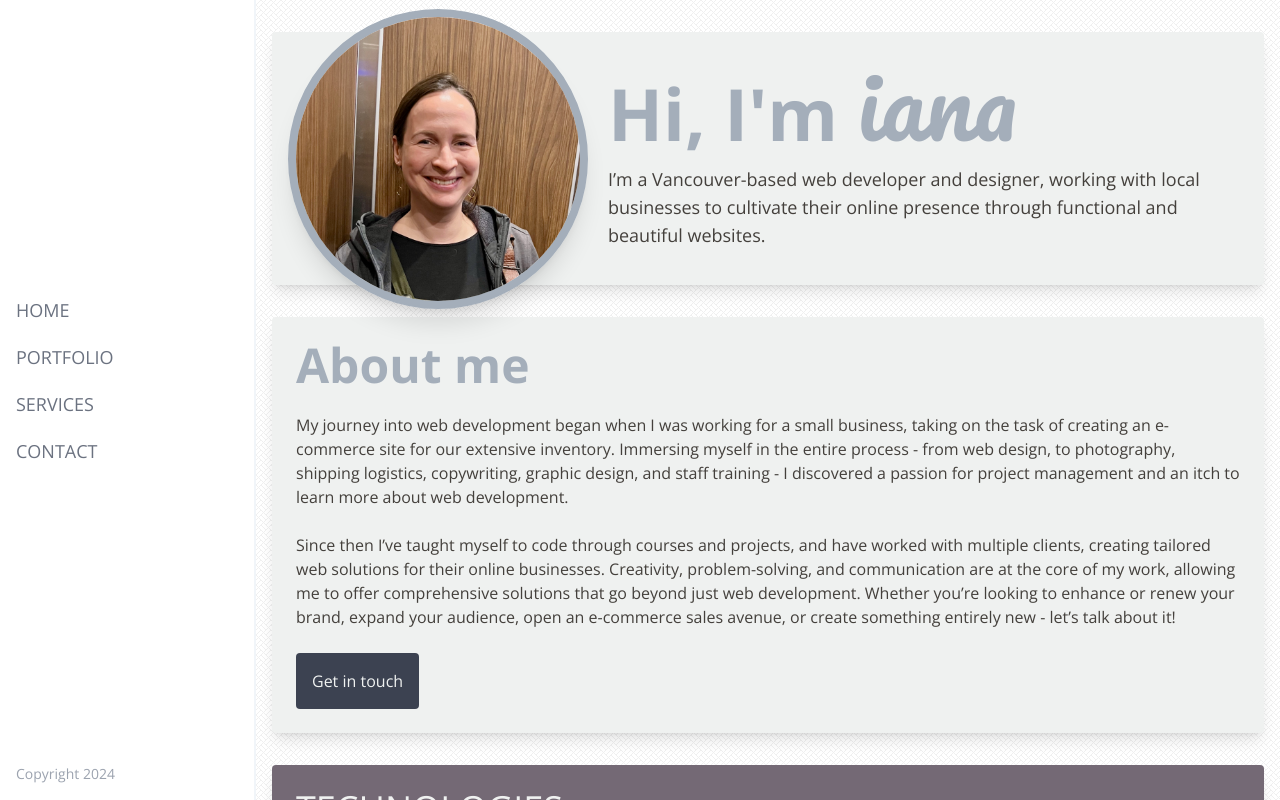
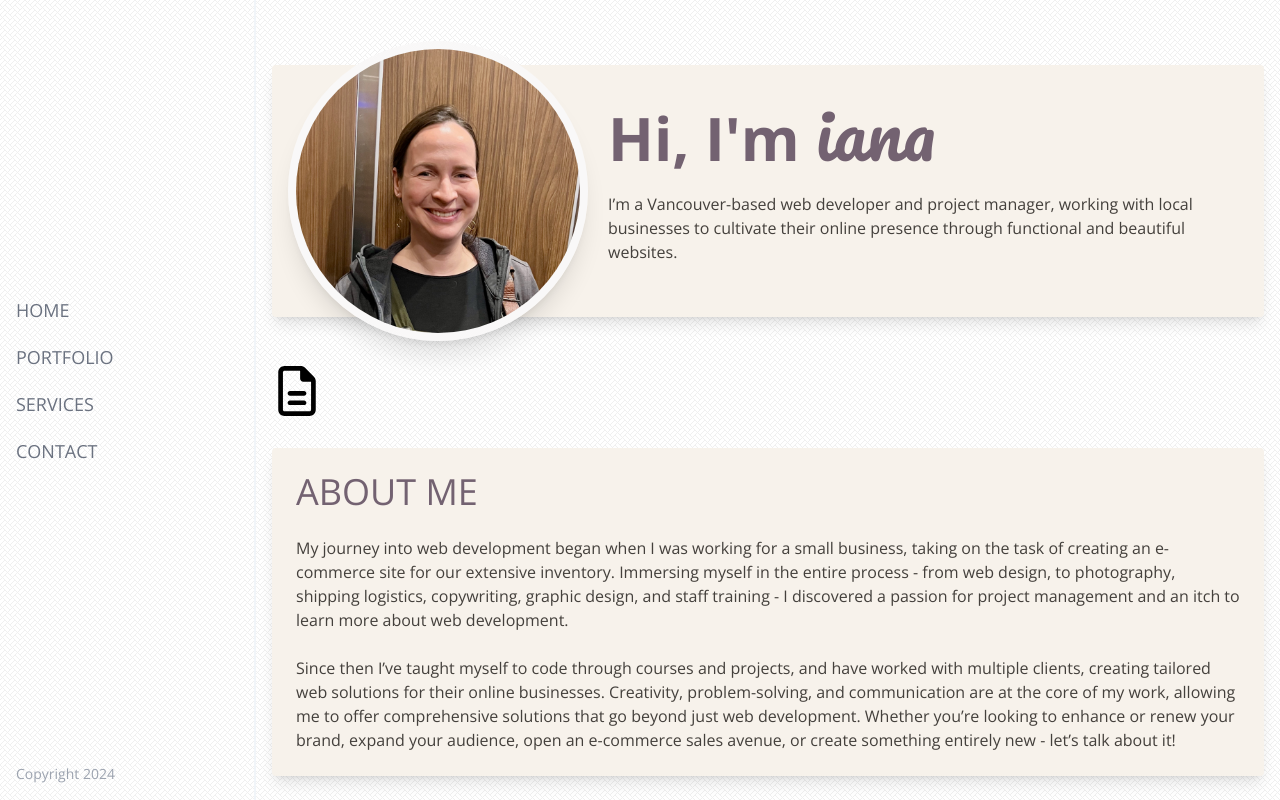
Before and after one commit to ianam/portfolio, a Next.js app: page /home in a window 1280 px wide. Shown: the top 800 px of the page. Built offline with nearby package versions, Linux system fonts and the light colour scheme.

Commit message:
Change colors & add CV svg

```diff
--- a/pages/home.js
+++ b/pages/home.js
@@ -2,26 +2,30 @@ import Header from '../components/Header';
 
 const Home = () => {
     return (
-        <div className="flex">
+        <div className="flex bg-custom">
             <Header />
-            <div className="p-4 w-screen bg-custom pt-8">
-                <section className="flex flex-row items-center bg-[#EFF1F0] rounded shadow-lg">
-                    <img className="rounded-full shadow-xl border-8 border-[#A4AEBA] -my-6 ml-4" src="/images/IMG_4199.jpeg" width="300" height="300" />
+            <div className="p-4 max-w-screen-lg mx-auto">
+                <div className="h-[350px] flex items-center">
+                <section className="flex flex-row items-center bg-[#f7f2eb] rounded shadow-lg">
+                    <img className="rounded-full shadow-xl border-8 border-[#f9f8f8] -my-6 ml-4" src="/images/IMG_4199.jpeg" width="300" height="300" />
                     <div className="p-5">
-                        <h1 className="text-7xl font-bold text-[#A4AEBA]">Hi, I'm <span className="text-8xl font-thin cursive">iana</span></h1>
-                        <p className="text-lg text-stone-700 py-4">I’m a Vancouver-based web developer and designer, working with local businesses to cultivate their online presence through functional and beautiful websites.
-                    </p>
+                        <h1 className="text-6xl font-bold text-[#736271]">Hi, I'm <span className="text-7xl font-thin cursive">iana</span></h1>
+                        <p className="text-stone-700 py-6">I’m a Vancouver-based web developer and project manager, working with local businesses to cultivate their online presence through functional and beautiful websites.
+                        </p>
                     </div>
                 </section>
-                <section className="bg-[#EFF1F0] rounded shadow-lg mt-8">
-                    <h2 className="text-5xl font-bold px-6 pt-6 text-[#A4AEBA]">About me</h2>
+                </div>
+                <section className="flex flex-row items-center">
+                <svg className="w-[50px] h-[50px]" xmlns="http://www.w3.org/2000/svg" viewBox="0 0 384 512"><path d="M64 464c-8.8 0-16-7.2-16-16V64c0-8.8 7.2-16 16-16H224v80c0 17.7 14.3 32 32 32h80V448c0 8.8-7.2 16-16 16H64zM64 0C28.7 0 0 28.7 0 64V448c0 35.3 28.7 64 64 64H320c35.3 0 64-28.7 64-64V154.5c0-17-6.7-33.3-18.7-45.3L274.7 18.7C262.7 6.7 246.5 0 229.5 0H64zm56 256c-13.3 0-24 10.7-24 24s10.7 24 24 24H264c13.3 0 24-10.7 24-24s-10.7-24-24-24H120zm0 96c-13.3 0-24 10.7-24 24s10.7 24 24 24H264c13.3 0 24-10.7 24-24s-10.7-24-24-24H120z"/></svg>
+                </section>
+                <section className="bg-[#f7f2eb] rounded shadow-lg mt-8">
+                    <h2 className="text-4xl font-light uppercase px-6 pt-6 text-[#736271]">About me</h2>
                     <p className="text-stone-700 p-6">My journey into web development began when I was working for a small business, taking on the task of creating an e-commerce site for our extensive inventory. Immersing myself in the entire process - from web design, to photography, shipping logistics, copywriting, graphic design, and staff training -  I discovered a passion for project management and an itch to learn more about web development.
                     </p>
-                    <p className="text-stone-700 px-6">Since then I’ve taught myself to code through courses and projects, and have worked with multiple clients, creating tailored web solutions for their online businesses. Creativity, problem-solving, and communication are at the core of my work, allowing me to offer comprehensive solutions that go beyond just web development. Whether you’re looking to enhance or renew your brand, expand your audience, open an e-commerce sales avenue, or create something entirely new - let’s talk about it!
+                    <p className="text-stone-700 pb-6 px-6">Since then I’ve taught myself to code through courses and projects, and have worked with multiple clients, creating tailored web solutions for their online businesses. Creativity, problem-solving, and communication are at the core of my work, allowing me to offer comprehensive solutions that go beyond just web development. Whether you’re looking to enhance or renew your brand, expand your audience, open an e-commerce sales avenue, or create something entirely new - let’s talk about it!
                     </p>
-                    <button className="bg-[#3C4251] text-[#EFF1F0] p-4 m-6 rounded">Get in touch</button>
                 </section>
-                <section className="bg-[#746975] rounded shadow-lg mt-8 p-6">
+                <section className="bg-[#736271] rounded shadow-lg mt-8 p-6">
                     <h2 className="text-4xl font-light uppercase text-[#EFF1F0] pb-6">Technologies</h2>
                     <div className="flex space-x-6">
                         <div className="w-1/3 bg-[#EFF1F0] rounded shadow-lg p-6">
```
Also changed, not shown: public/icons/file-lines-regular.svg (added).
